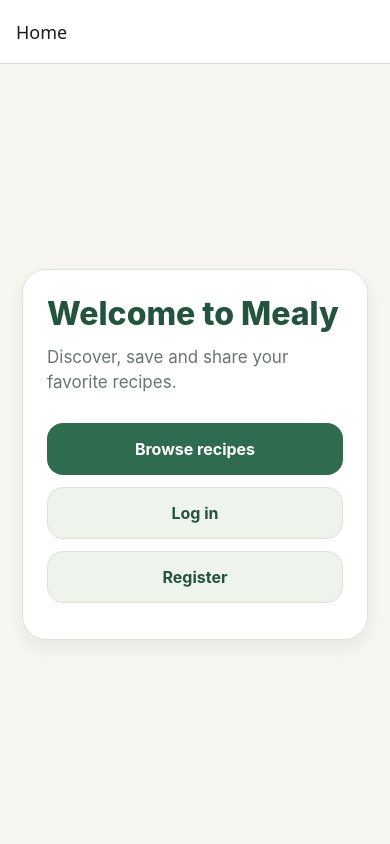
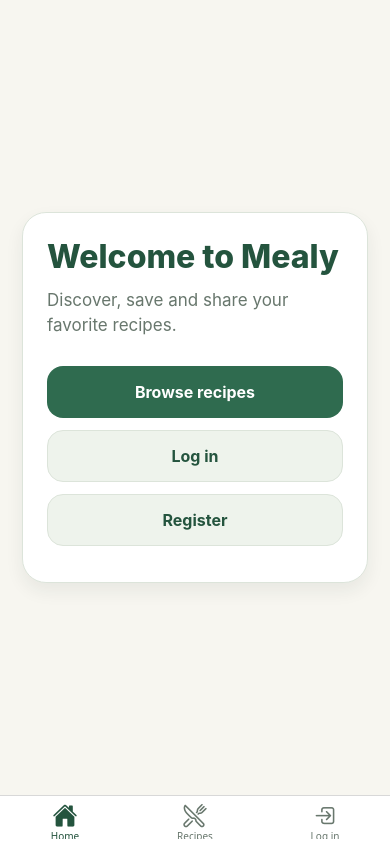
Before and after one commit to juliafrankly/mealy, a React Native app: screen / in a window 390 px wide. Built offline with nearby package versions, Linux system fonts and the light colour scheme.

Commit message:
Add bottom tab navigation

```diff
--- a/navigation/RootNavigator.js
+++ b/navigation/RootNavigator.js
@@ -1,6 +1,9 @@
 import { ActivityIndicator, View } from "react-native";
 import { createNativeStackNavigator } from "@react-navigation/native-stack";
+import { createBottomTabNavigator } from "@react-navigation/bottom-tabs";
+import { Ionicons } from "@expo/vector-icons";
 import { useAuth } from "../context/AuthContext";
+import COLORS from "../constants/colors";
 import HomeScreen from "../screens/HomeScreen";
 import RecipeListScreen from "../screens/RecipeListScreen";
 import RecipeDetailsScreen from "../screens/RecipeDetailsScreen";
@@ -11,6 +14,99 @@
 import RecipeCollectionScreen from "../screens/RecipeCollectionScreen";
 
 const Stack = createNativeStackNavigator();
+const Tab = createBottomTabNavigator();
+
+// Tab icon: filled when the tab is selected, outlined otherwise
+function icon(name) {
+    return ({ focused, color, size }) => (
+        <Ionicons
+            name={focused ? name : `${name}-outline`}
+            size={size}
+            color={color}
+        />
+    );
+}
+
+// The "Create" tab never shows a screen of its own. Pressing it opens the
+// recipe form in the stack above the tabs instead (see listeners below).
+function CreatePlaceholder() {
+    return null;
+}
+
+function MainTabs() {
+    const { token } = useAuth();
+
+    return (
+        <Tab.Navigator
+            screenOptions={{
+                tabBarActiveTintColor: COLORS.primaryDark,
+                tabBarInactiveTintColor: COLORS.muted,
+                tabBarHideOnKeyboard: true,
+            }}
+        >
+            {/* Public tabs */}
+            <Tab.Screen
+                name="Home"
+                component={HomeScreen}
+                options={{
+                    headerShown: false,
+                    tabBarLabel: "Home",
+                    tabBarIcon: icon("home"),
+                }}
+            />
+            <Tab.Screen
+                name="RecipeList"
+                component={RecipeListScreen}
+                options={{
+                    title: "Recipes",
+                    tabBarLabel: "Recipes",
+                    tabBarIcon: icon("restaurant"),
+                }}
+            />
+
+            {token ? (
+                // Protected tabs: only registered when logged in
+                <>
+                    <Tab.Screen
+                        name="Create"
+                        component={CreatePlaceholder}
+                        options={{
+                            tabBarLabel: "Create",
+                            tabBarAccessibilityLabel: "Create recipe",
+                            tabBarIcon: icon("add-circle"),
+                        }}
+                        listeners={({ navigation }) => ({
+                            tabPress: (e) => {
+                                e.preventDefault();
+                                navigation.navigate("RecipeForm");
+                            },
+                        })}
+                    />
+                    <Tab.Screen
+                        name="Profile"
+                        component={ProfileScreen}
+                        options={{
+                            title: "Profile",
+                            tabBarLabel: "Profile",
+                            tabBarIcon: icon("person"),
+                        }}
+                    />
+                </>
+            ) : (
+                // Only available when logged out
+                <Tab.Screen
+                    name="Login"
+                    component={LoginScreen}
+                    options={{
+                        title: "Log in",
+                        tabBarLabel: "Log in",
+                        tabBarIcon: icon("log-in"),
+                    }}
+                />
+            )}
+        </Tab.Navigator>
+    );
+}
 
 export default function RootNavigator() {
     const { token, loading } = useAuth();
@@ -25,15 +121,20 @@
 
     return (
         <Stack.Navigator>
-            {/* Public screens */}
-            <Stack.Screen name="Home" component={HomeScreen} options={{ title: "Home" }} />
-            <Stack.Screen name="RecipeList" component={RecipeListScreen} options={{ title: "Recipes" }} />
-            <Stack.Screen name="RecipeDetails" component={RecipeDetailsScreen} options={{ title: "Recipe" }} />
+            <Stack.Screen
+                name="Tabs"
+                component={MainTabs}
+                options={{ headerShown: false }}
+            />
+            <Stack.Screen
+                name="RecipeDetails"
+                component={RecipeDetailsScreen}
+                options={{ title: "Recipe" }}
+            />
 
             {token ? (
                 // Protected screens: only registered when logged in
                 <>
-                    <Stack.Screen name="Profile" component={ProfileScreen} options={{ title: "Profile" }} />
                     <Stack.Screen
                         name="RecipeForm"
                         component={RecipeFormScreen}
@@ -45,16 +146,18 @@
                         name="RecipeCollection"
                         component={RecipeCollectionScreen}
                         options={({ route }) => ({
-                            title: route.params.type === "mine" ? "My recipes" : "Favorites",
+                            title:
+                                route.params.type === "mine" ? "My recipes" : "Favorites",
                         })}
                     />
                 </>
             ) : (
                 // Only available when logged out
-                <>
-                    <Stack.Screen name="Login" component={LoginScreen} options={{ title: "Log in" }} />
-                    <Stack.Screen name="Register" component={RegisterScreen} options={{ title: "Register" }} />
-                </>
+                <Stack.Screen
+                    name="Register"
+                    component={RegisterScreen}
+                    options={{ title: "Register" }}
+                />
             )}
         </Stack.Navigator>
     );
--- a/package.json
+++ b/package.json
@@ -3,7 +3,9 @@
   "version": "1.0.0",
   "main": "index.js",
   "dependencies": {
+    "@expo/vector-icons": "^15.0.2",
     "@react-native-async-storage/async-storage": "2.2.0",
+    "@react-navigation/bottom-tabs": "^7.21.0",
     "@react-navigation/native": "^7.5.1",
     "@react-navigation/native-stack": "^7.21.0",
     "expo": "~57.0.30",
--- a/screens/RegisterScreen.js
+++ b/screens/RegisterScreen.js
@@ -75,7 +75,7 @@
             <View style={styles.link}>
                 <ActionButton
                     title="Already have an account? Log in"
-                    onPress={() => navigation.navigate("Login")}
+                    onPress={() => navigation.navigate("Tabs", { screen: "Login" })}
                     variant="secondary"
                 />
             </View>
```
Also changed, not shown: 1 other file (tests, documents, lock files or other folders).
